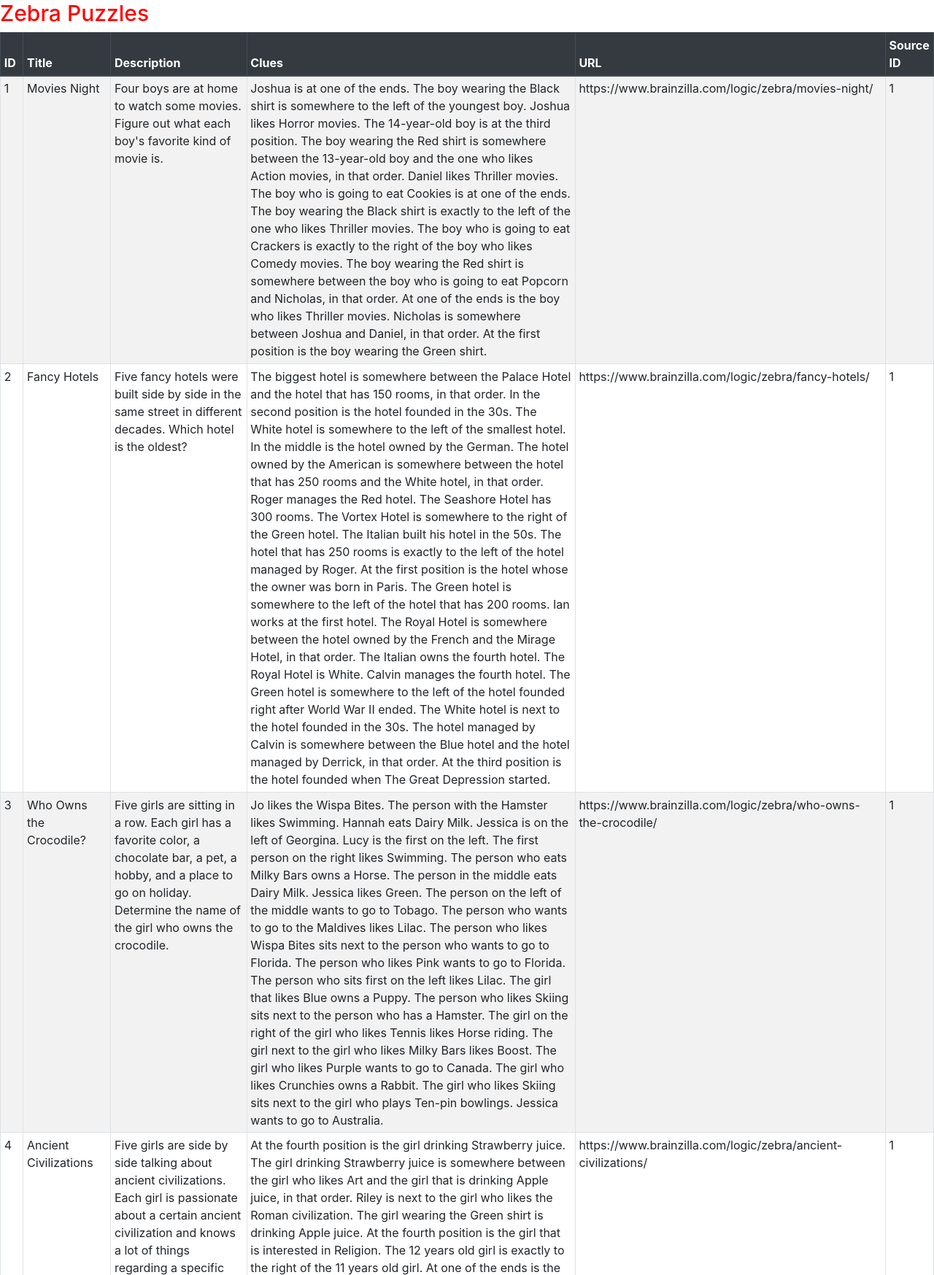
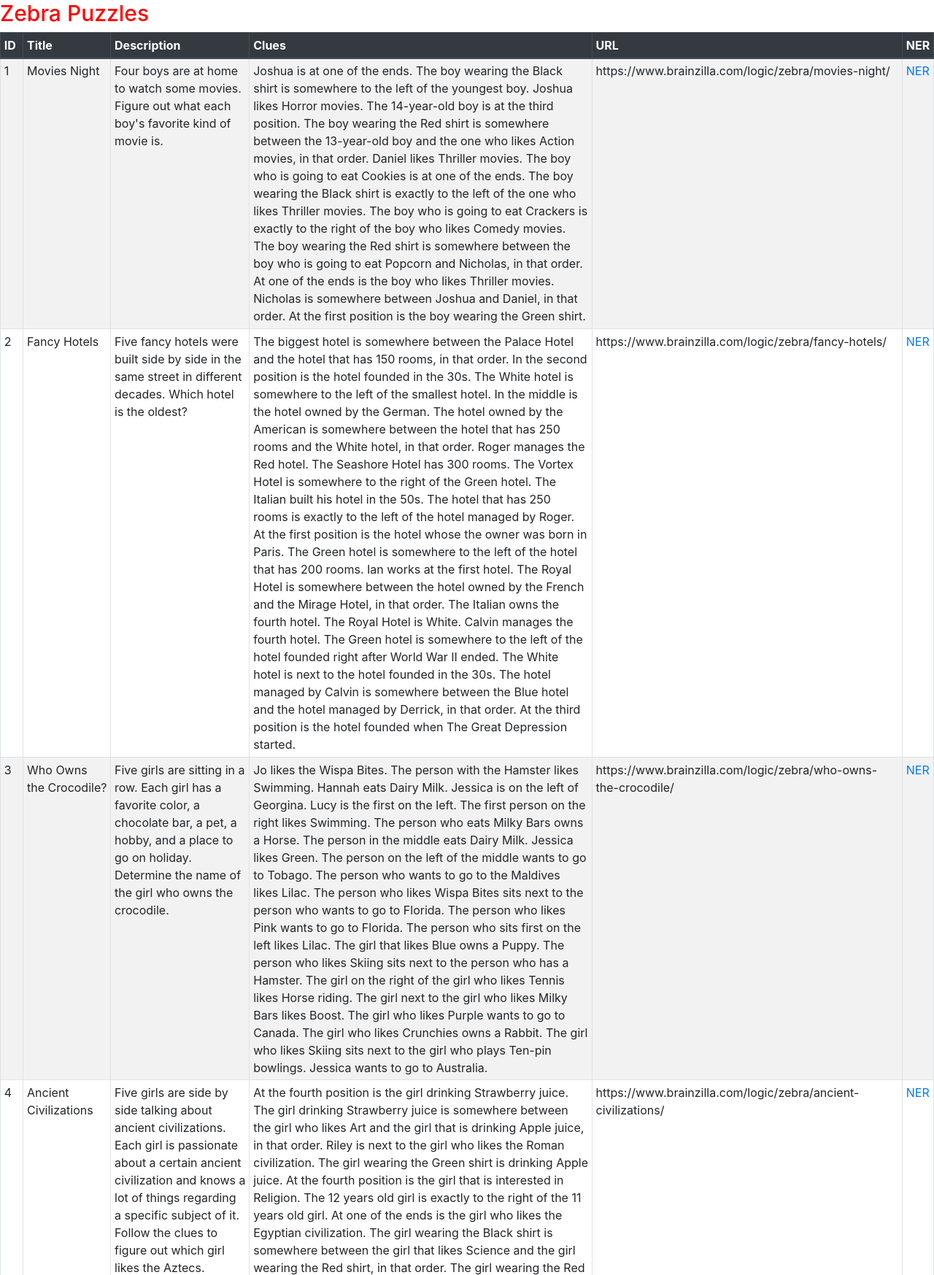
Before and after one commit to georgianaasiminei/ner_on_puzzles, a Django app: page /puzzles/ in a window 1280 px wide. Shown: the top 1747 px of the page at 73% size. Run offline with Django 3.2, Linux system fonts and the light colour scheme; data comes from the database, SQL or seed files in the repository; some libraries are stand-ins or nearby versions.

Commit message:
Added spacy ner

```diff
--- a/ner_on_puzzles/urls.py
+++ b/ner_on_puzzles/urls.py
@@ -21,5 +21,5 @@ from puzzles_extractor import views
 
 urlpatterns = [
     url(r'^admin/', admin.site.urls),
-    path('puzzles/', include('puzzles_extractor.urls'))
+    path('', include('puzzles_extractor.urls'))
 ]
--- a/puzzles_extractor/models.py
+++ b/puzzles_extractor/models.py
@@ -29,9 +29,9 @@ class Puzzle(models.Model):
         return f"Puzzle: {self.title}, Clues: {self.clues}"
 
 
-def get_puzzle(uid: int) -> Puzzle:
+def get_puzzle_clues(uid: int) -> str:
     """Return the clues for a given Puzzle ID"""
-    result = Puzzle.objects.filter(id=uid)
+    result = Puzzle.objects.get(id=uid)
     if not result:
         raise Exception(f"There is no puzzle with ID {uid}")
     return result.clues
@@ -39,3 +39,7 @@ def get_puzzle(uid: int) -> Puzzle:
 
 def get_all_puzzles() -> List[Puzzle]:
     return Puzzle.objects.all()
+
+
+def get_puzzle(puzzle_id: int) -> Puzzle:
+    return Puzzle.objects.get(id=puzzle_id)
--- a/puzzles_extractor/templates/puzzles.html
+++ b/puzzles_extractor/templates/puzzles.html
@@ -19,7 +19,8 @@
         <th>Description</th>
         <th>Clues</th>
         <th>URL</th>
-        <th>Source ID</th>
+        <th>NER</th>
+<!--        <th>Source ID</th>-->
     </tr>
     </thead>
     <tbody>
@@ -30,7 +31,9 @@
         <td>{{ puzzle.description }}</td>
         <td>{{ puzzle.clues }}</td>
         <td>{{ puzzle.url }}</td>
-        <td>{{ puzzle.source_id}}</td>
+        <td>
+            <a href="{% url 'puzzles_extractor:ner' puzzle_id=puzzle.id %}">NER </a>
+        </td>
     </tr>
 {% endfor %}
     </tbody>
--- a/puzzles_extractor/urls.py
+++ b/puzzles_extractor/urls.py
@@ -4,5 +4,6 @@ from puzzles_extractor import views
 
 app_name = 'puzzles_extractor'
 urlpatterns = [
-    url('', views.list_all_puzzles, name='list_all_puzzles'),
+    url('puzzles/', views.list_all_puzzles, name='list_all_puzzles'),
+    url('ner/(?P<puzzle_id>.+?)', views.ner, name='ner'),
 ]
--- a/puzzles_extractor/views.py
+++ b/puzzles_extractor/views.py
@@ -3,12 +3,21 @@ from __future__ import unicode_literals
 
 from django.shortcuts import render
 
-# Create your views here.
-from puzzles_extractor.models import get_all_puzzles
+from puzzles_extractor.models import get_all_puzzles, get_puzzle
+from puzzles_extractor.services import ner_with_spcy
+
+
+def ner(request, puzzle_id):
+    puzzle = get_puzzle(puzzle_id)
+    ner_html = ner_with_spcy(puzzle.clues)
+    return render(request,
+                  "ner_clues.html",
+                  {"clues": ner_html})
 
 
 def list_all_puzzles(request):
     brainzilla_puzzles = get_all_puzzles()
     return render(request,
                   "puzzles.html",
-                  {"puzzles": brainzilla_puzzles})
+                  {"puzzles": brainzilla_puzzles}
+                  )
```
Also changed, not shown: puzzles_extractor/services.py (added, +10 -0 lines), puzzles_extractor/templates/ner_clues.html (added, +13 -0 lines), 1 other file.
